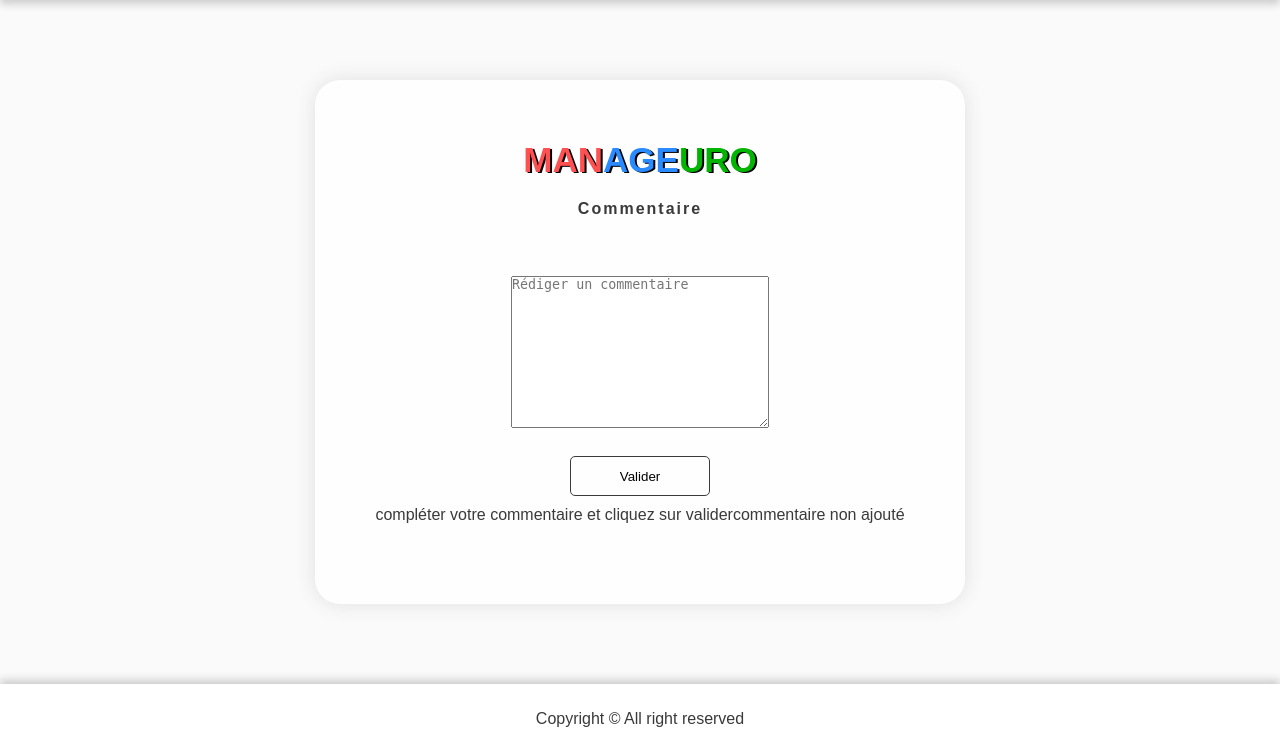
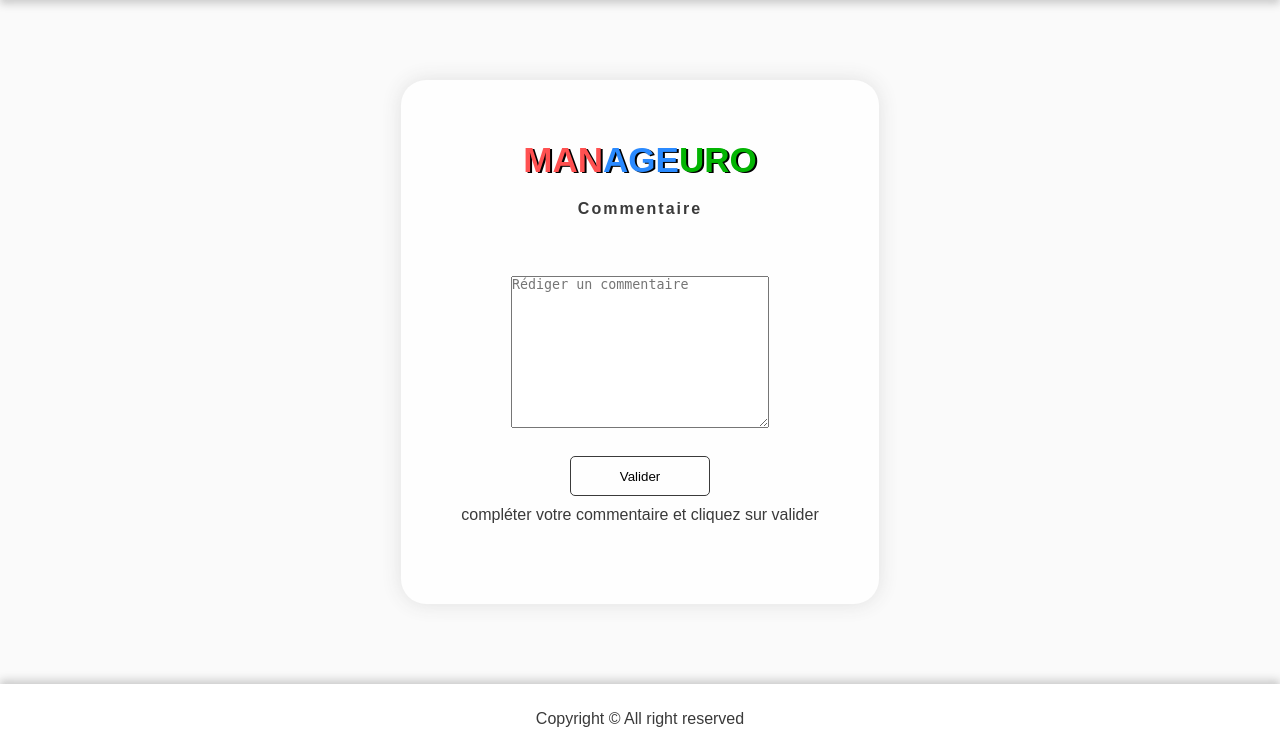
Before and after one commit to samy-benrabah/livre-or, a PHP site: page /commentaire.php in a window 1280 px wide. Shown: the part 70-824 px from the top of the page. Run offline with PHP 8.4, Linux system fonts and the light colour scheme; data that the repository does not hold is empty.

Commit message:
Push commentaire

```diff
--- a/commentaire.php
+++ b/commentaire.php
@@ -5,7 +5,7 @@
 <head>
     <meta charset="UTF-8">
     <meta name="viewport" content="width=device-width, initial-scale=1.0">
-    <link rel="stylesheet" href="assets/css/style.css">
+    <link rel="stylesheet" href="style.css">
     <title>Manag€uro</title>
 </head>
 
@@ -58,7 +58,7 @@
                             var_dump($requete1);
                             echo "Merci votre commentaire à bien été ajouté";
                         } else echo "Merci de compléter le champ commentaires";
-                    } else echo "commentaire non ajouté";
+                    }
 
                     ?>
                 </form>
```
